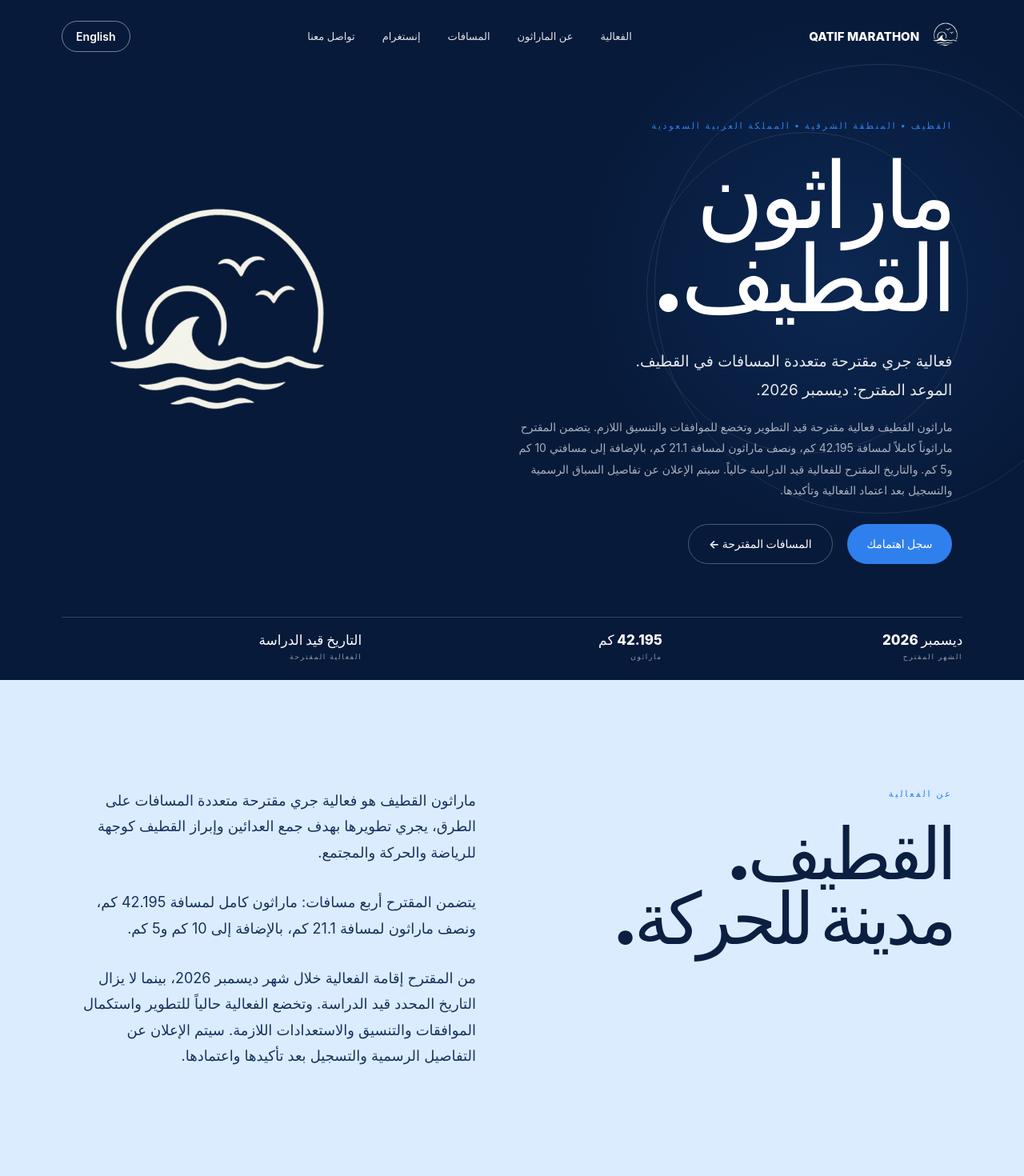
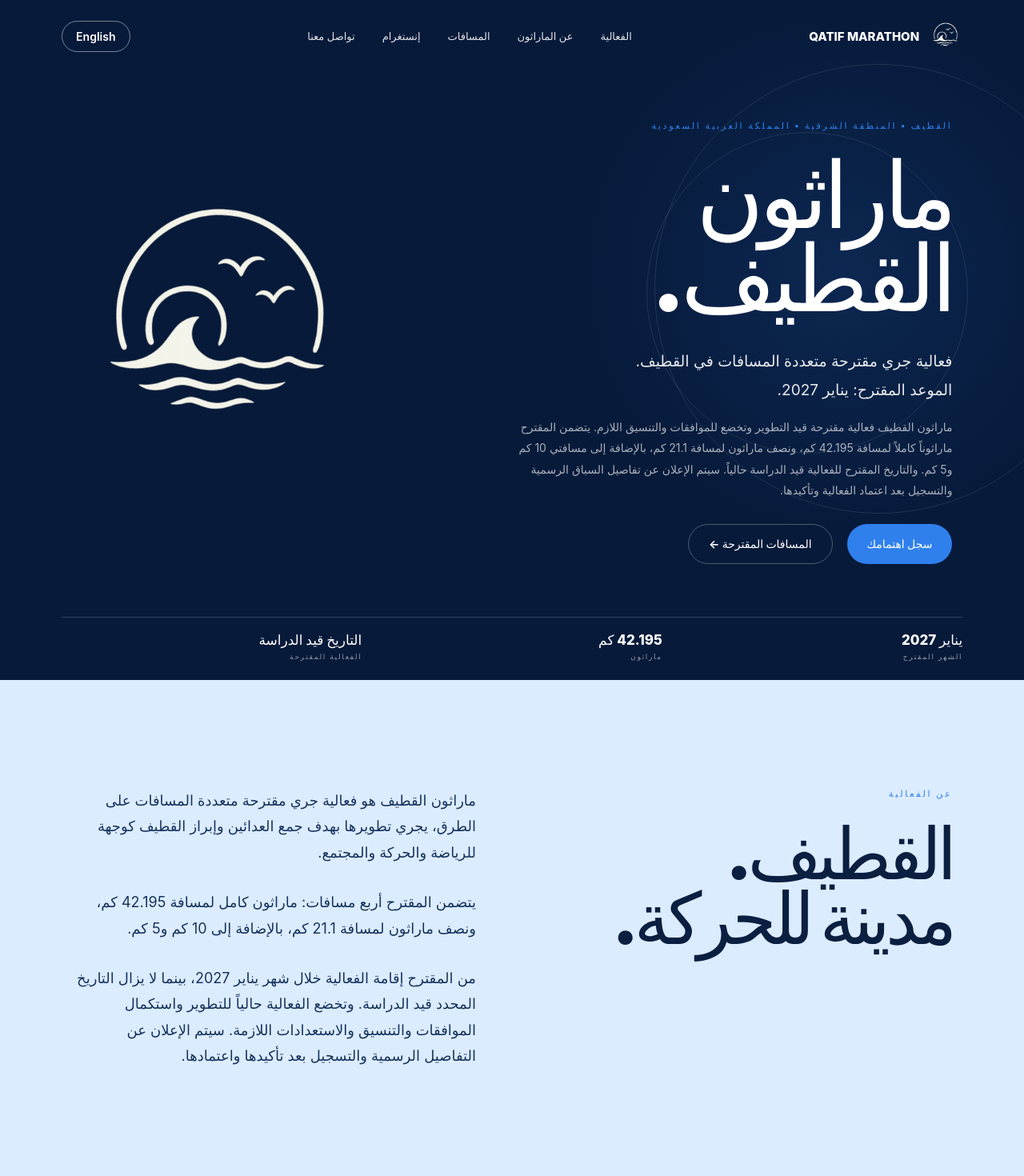
Before and after one commit to farajay96/qatif-marathon-website, a React (Vite) app: page /ar in a window 1280 px wide. Shown: the top 1470 px of the page at 80% size. Built offline with nearby package versions, Linux system fonts and the light colour scheme.

Commit message:
Update event date from December 2026 to January 2027

```diff
--- a/src/ArabicApp.jsx
+++ b/src/ArabicApp.jsx
@@ -1,3 +1,4 @@
+
 import './App.css'
 
 function ArabicApp() {
@@ -87,7 +88,7 @@ function ArabicApp() {
           <p className="hero-text">
             فعالية جري مقترحة متعددة المسافات في القطيف.
             <br />
-            الموعد المقترح: ديسمبر 2026.
+            الموعد المقترح: يناير 2027.
           </p>
 
           <p className="hero-status">
@@ -140,7 +141,7 @@ function ArabicApp() {
           <div>
 
             <strong>
-              ديسمبر 2026
+              يناير 2027
             </strong>
 
             <span>
@@ -215,8 +216,8 @@ function ArabicApp() {
           </p>
 
           <p>
-            من المقترح إقامة الفعالية خلال شهر ديسمبر
-            2026، بينما لا يزال التاريخ المحدد قيد الدراسة.
+            من المقترح إقامة الفعالية خلال شهر يناير
+            2027، بينما لا يزال التاريخ المحدد قيد الدراسة.
             وتخضع الفعالية حالياً للتطوير واستكمال
             الموافقات والتنسيق والاستعدادات اللازمة.
             سيتم الإعلان عن التفاصيل الرسمية والتسجيل
@@ -448,7 +449,7 @@ function ArabicApp() {
           />
 
           <p>
-            ماراثون القطيف 2026
+            ماراثون القطيف 2027
           </p>
 
         </div>
@@ -473,7 +474,7 @@ function ArabicApp() {
         <div className="footer-right">
 
           <p>
-            ديسمبر 2026
+            يناير 2027
           </p>
 
           <p>
```
